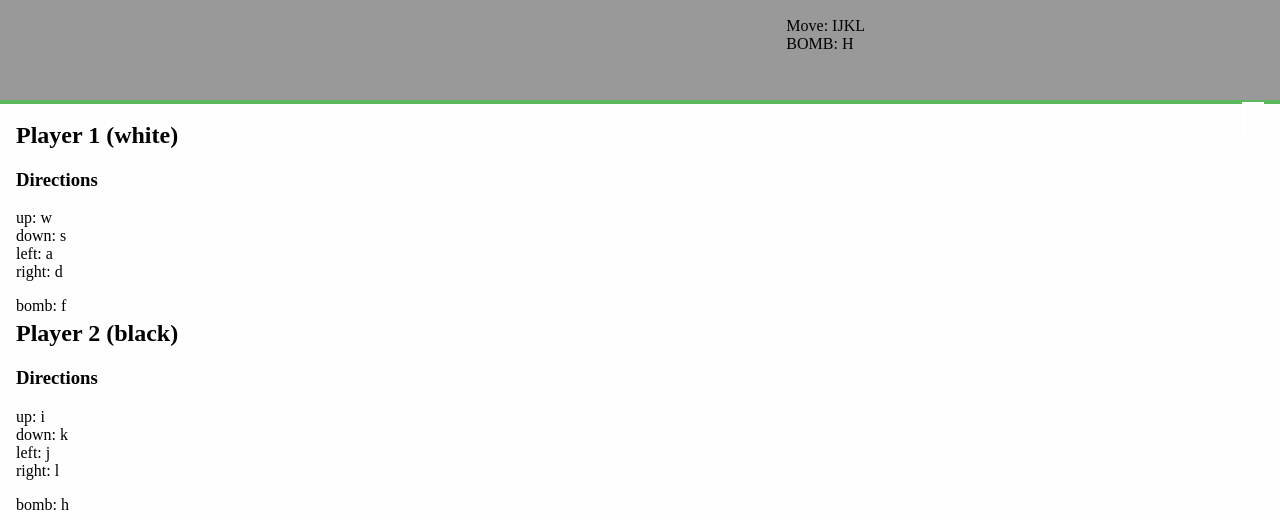
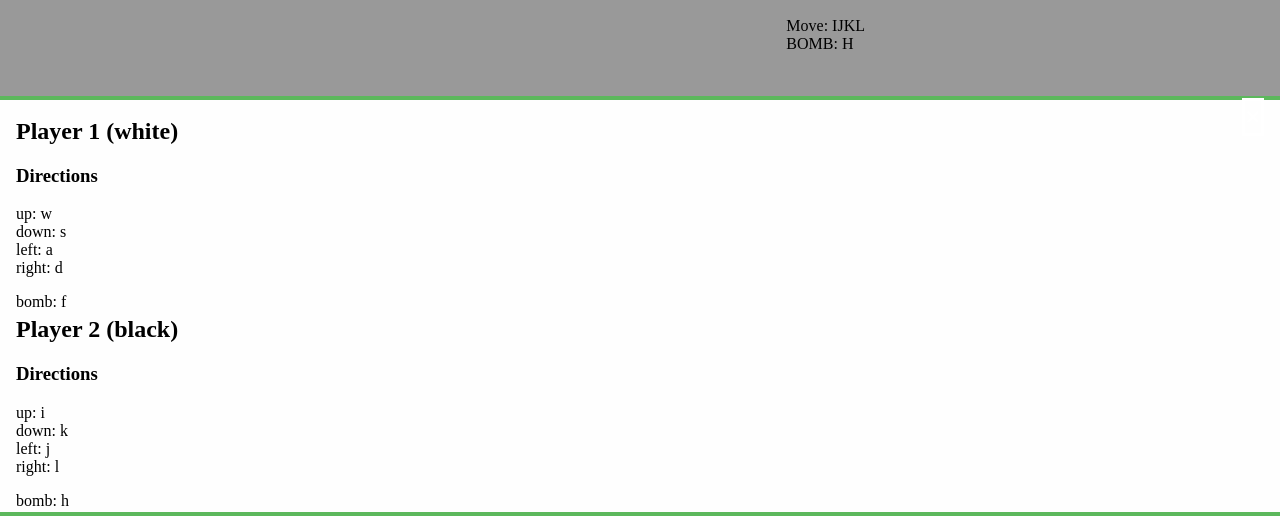
Before and after one commit to djrothblatt/boom-boy, a website built with webpack: page index.html in a window 1280 px wide. Shown: the part 284-810 px from the top of the page. Built offline with nearby package versions, Linux system fonts and the light colour scheme; what createjs would draw is missing.

Commit message:
Add bottom border to instruction/pause modal

```diff
--- a/index.html
+++ b/index.html
@@ -46,7 +46,7 @@
 	      <dt>right: d</dt>
 	    </dl>
 	    bomb: f
-
+	    <section class="color">
 	    <h2>Player 2 (black)</h2>
 	    <h3>Directions</h3>
 	    <dl>
@@ -56,8 +56,8 @@
 	      <dt>right: l</dt>
 	    </dl>
 	    bomb: h
-
 	  </div>
+	  <div class="modalHeader"></div>
 	</div>
       </div>
     </aside>
```
